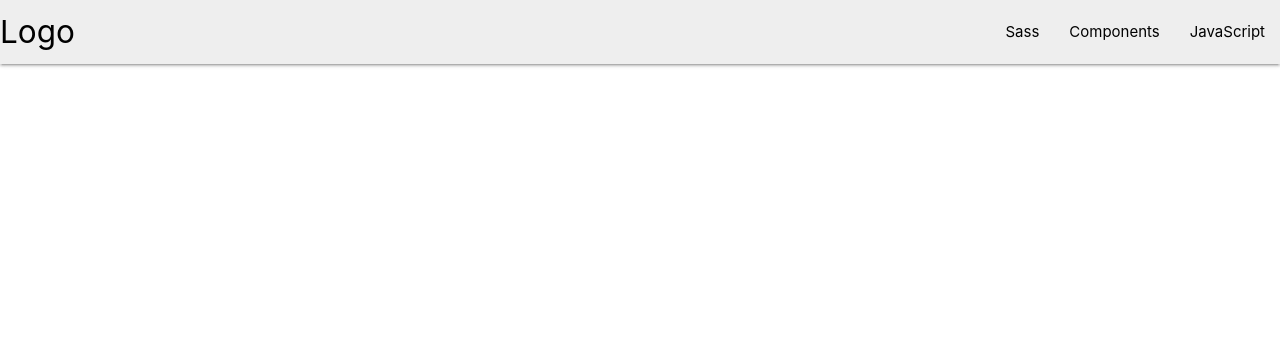
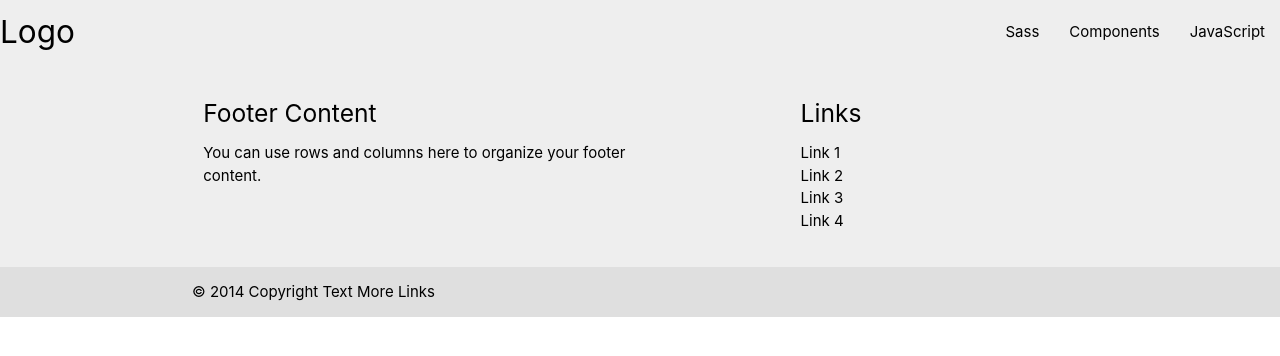
Before and after one commit to Pibepi/les-3, a plain HTML site: page index.html in a window 1280 px wide. Drawn offline with Linux system fonts and the light colour scheme.

Commit message:
added footer

```diff
--- a/index.html
+++ b/index.html
@@ -46,6 +46,31 @@
 
 
 
+      <footer class="page-footer grey lighten-3 ">
+        <div class="container">
+          <div class="row">
+            <div class="col l6 s12">
+              <h5 class="black-text">Footer Content</h5>
+              <p class="black-text">You can use rows and columns here to organize your footer content.</p>
+            </div>
+            <div class="col l4 offset-l2 s12">
+              <h5 class="black-text">Links</h5>
+              <ul>
+                <li><a class="black-text" href="#!">Link 1</a></li>
+                <li><a class="black-text" href="#!">Link 2</a></li>
+                <li><a class="black-text" href="#!">Link 3</a></li>
+                <li><a class="black-text" href="#!">Link 4</a></li>
+              </ul>
+            </div>
+          </div>
+        </div>
+        <div class="footer-copyright">
+          <div class="container black-text">
+          © 2014 Copyright Text
+          <a class="black-text" href="#!">More Links</a>
+          </div>
+        </div>
+      </footer>
 
 <script src="./lib/materialize/js/materialize.min.js"></script>
 <script src="./js/index.js"></script>
```
